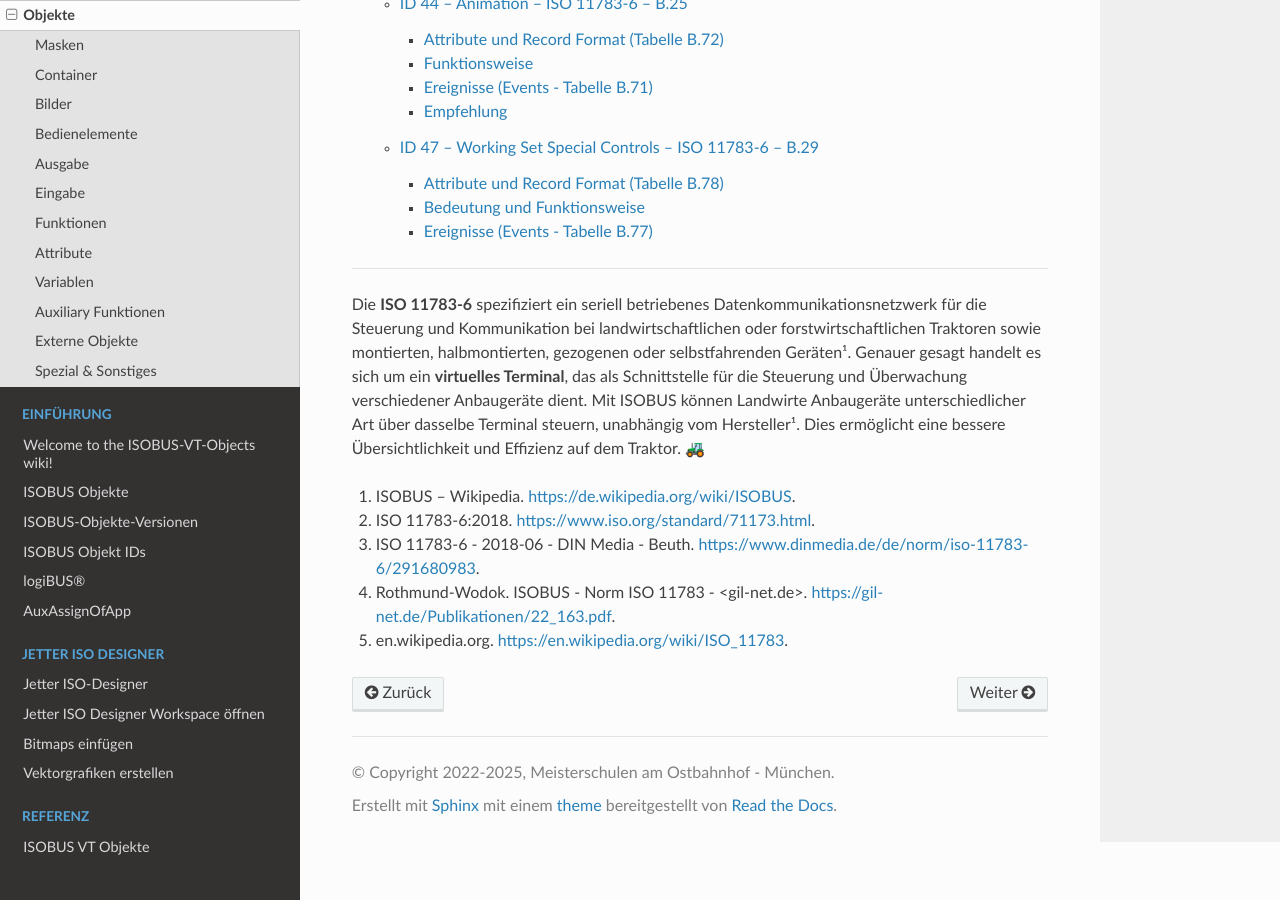
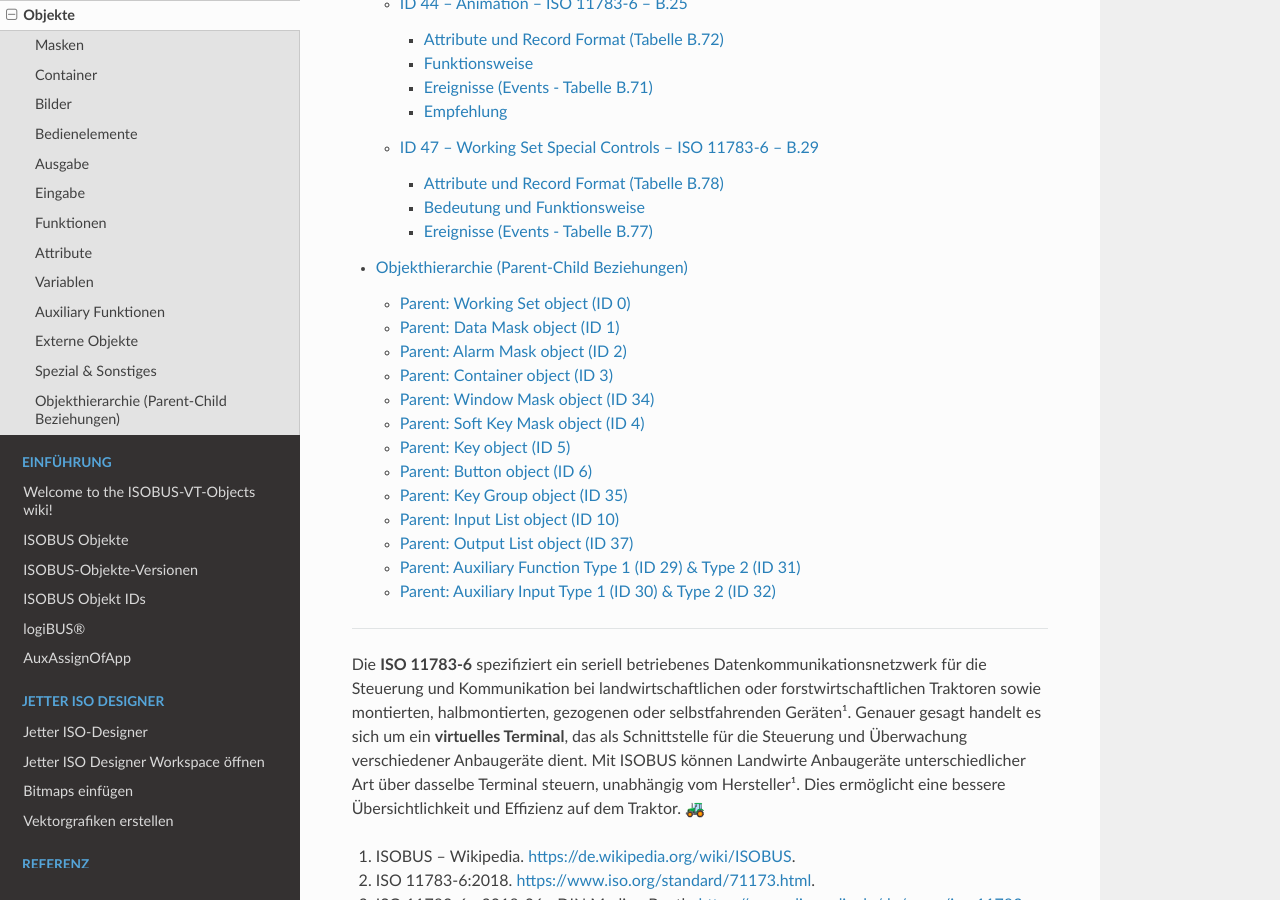
Before and after one commit to Meisterschulen-am-Ostbahnhof-Munchen/ISOBUS-VT-Objects-docs, a Sphinx documentation site: the page built from docs/Objekte/Objekte.md, in a window 1280 px wide and 900 px high, scrolled down 8004 px. Built offline with Sphinx 7.4.7 and the Read the Docs theme 3.1.0, drawn with Linux system fonts in a browser that asks for light colours; some of the changed lines change nothing that is shown.

Commit message:
docs: add page for object hierarchy (Table A.2)

````diff
--- a/docs/Objekte/Objekte.md
+++ b/docs/Objekte/Objekte.md
@@ -16,6 +16,7 @@
 Auxiliary
 Extern
 Spezial
+../Objekthierarchie
 ```
 
 ----
--- /dev/null
+++ b/docs/Objekthierarchie.md
@@ -0,0 +1,278 @@
+# Objekthierarchie (Parent-Child Beziehungen)
+
+```{index} single: Objekthierarchie
+```
+
+Diese Seite basiert auf **Tabelle A.2 — Allowed hierarchical relationships of objects** der ISO 11783-6:2018 (Annex A). Sie definiert, welche Objekte (Child) in welchen anderen Objekten (Parent) enthalten sein dürfen.
+
+Die angegebene Zahl steht für die minimale **VT-Version**, ab der diese Beziehung unterstützt wird.
+
+## Parent: Working Set object (ID 0)
+Das Working Set Objekt ist der Wurzel-Container einer Objekt-Pool-Hierarchie.
+
+| Child Object | Min. VT Version |
+| :--- | :--- |
+| Container object (ID 3) | 4 |
+| Output String object (ID 11) | 2 |
+| Output Number object (ID 12) | 2 |
+| Output Line object (ID 13) | 2 |
+| Output Rectangle object (ID 14) | 2 |
+| Output Ellipse object (ID 15) | 2 |
+| Output Polygon object (ID 16) | 2 |
+| Output Meter object (ID 17) | 4 |
+| Output Linear Bar Graph object (ID 18) | 4 |
+| Output Arched Bar Graph object (ID 19) | 4 |
+| Picture Graphic object (ID 20) | 2 |
+| Scaled Graphic object (ID 48) | 6 |
+| Object Pointer object (ID 27) | 4 |
+| External Object Pointer object (ID 43) | 5 |
+
+## Parent: Data Mask object (ID 1)
+Die Datenmaske ist der Hauptanzeigebereich für die Bedienung.
+
+| Child Object | Min. VT Version |
+| :--- | :--- |
+| Container object (ID 3) | 2 |
+| Key object (ID 5) | 2 |
+| Button object (ID 6) | 2 |
+| Input Boolean object (ID 7) | 2 |
+| Input String object (ID 8) | 2 |
+| Input Number object (ID 9) | 2 |
+| Input List object (ID 10) | 2 |
+| Output String object (ID 11) | 2 |
+| Output Number object (ID 12) | 2 |
+| Output Line object (ID 13) | 2 |
+| Output Rectangle object (ID 14) | 2 |
+| Output Ellipse object (ID 15) | 2 |
+| Output Polygon object (ID 16) | 2 |
+| Output Meter object (ID 17) | 4 |
+| Output Linear Bar Graph object (ID 18) | 4 |
+| Output Arched Bar Graph object (ID 19) | 4 |
+| Picture Graphic object (ID 20) | 2 |
+| Animation object (ID 44) | 5 |
+| Scaled Graphic object (ID 48) | 6 |
+| Object Pointer object (ID 27) | 2 |
+| External Object Pointer object (ID 43) | 5 |
+
+## Parent: Alarm Mask object (ID 2)
+Alarmmasken dienen zur Anzeige von Warnungen.
+
+| Child Object | Min. VT Version |
+| :--- | :--- |
+| Container object (ID 3) | 2 |
+| Key object (ID 5) | 2 |
+| Button object (ID 6) | 2 |
+| Input Boolean object (ID 7) | 2 |
+| Input String object (ID 8) | 2 |
+| Input Number object (ID 9) | 2 |
+| Input List object (ID 10) | 2 |
+| Output String object (ID 11) | 2 |
+| Output Number object (ID 12) | 2 |
+| Output Line object (ID 13) | 2 |
+| Output Rectangle object (ID 14) | 2 |
+| Output Ellipse object (ID 15) | 2 |
+| Output Polygon object (ID 16) | 2 |
+| Output Meter object (ID 17) | 4 |
+| Output Linear Bar Graph object (ID 18) | 4 |
+| Output Arched Bar Graph object (ID 19) | 4 |
+| Picture Graphic object (ID 20) | 2 |
+| Animation object (ID 44) | 5 |
+| Scaled Graphic object (ID 48) | 6 |
+| Object Pointer object (ID 27) | 2 |
+| External Object Pointer object (ID 43) | 5 |
+
+## Parent: Container object (ID 3)
+Container dienen zur Gruppierung von Objekten.
+
+| Child Object | Min. VT Version |
+| :--- | :--- |
+| Container object (ID 3) | 2 |
+| Key object (ID 5) | 2 |
+| Button object (ID 6) | 2 |
+| Input Boolean object (ID 7) | 2 |
+| Input String object (ID 8) | 2 |
+| Input Number object (ID 9) | 2 |
+| Input List object (ID 10) | 2 |
+| Output String object (ID 11) | 2 |
+| Output Number object (ID 12) | 2 |
+| Output Line object (ID 13) | 2 |
+| Output Rectangle object (ID 14) | 2 |
+| Output Ellipse object (ID 15) | 2 |
+| Output Polygon object (ID 16) | 2 |
+| Output Meter object (ID 17) | 4 |
+| Output Linear Bar Graph object (ID 18) | 4 |
+| Output Arched Bar Graph object (ID 19) | 4 |
+| Picture Graphic object (ID 20) | 2 |
+| Animation object (ID 44) | 5 |
+| Scaled Graphic object (ID 48) | 6 |
+| Object Pointer object (ID 27) | 2 |
+| External Object Pointer object (ID 43) | 5 |
+
+## Parent: Window Mask object (ID 34)
+Fenstermasken werden in User-Layouts verwendet.
+
+| Child Object | Min. VT Version |
+| :--- | :--- |
+| Container object (ID 3) | 4 |
+| Key object (ID 5) | 4 |
+| Button object (ID 6) | 4 |
+| Input Boolean object (ID 7) | 4 |
+| Input String object (ID 8) | 4 |
+| Input Number object (ID 9) | 4 |
+| Input List object (ID 10) | 4 |
+| Output String object (ID 11) | 4 |
+| Output Number object (ID 12) | 4 |
+| Output Line object (ID 13) | 4 |
+| Output Rectangle object (ID 14) | 4 |
+| Output Ellipse object (ID 15) | 4 |
+| Output Polygon object (ID 16) | 4 |
+| Output Meter object (ID 17) | 4 |
+| Output Linear Bar Graph object (ID 18) | 4 |
+| Output Arched Bar Graph object (ID 19) | 4 |
+| Picture Graphic object (ID 20) | 4 |
+| Animation object (ID 44) | 5 |
+| Scaled Graphic object (ID 48) | 6 |
+| Object Pointer object (ID 27) | 4 |
+| External Object Pointer object (ID 43) | 5 |
+
+## Parent: Soft Key Mask object (ID 4)
+Definiert die Belegung der Softkeys.
+
+| Child Object | Min. VT Version |
+| :--- | :--- |
+| Key object (ID 5) | 2 |
+| Object Pointer object (ID 27) | 2 |
+| External Object Pointer object (ID 43) | 5 |
+
+## Parent: Key object (ID 5)
+Inhalt einer Taste.
+
+| Child Object | Min. VT Version |
+| :--- | :--- |
+| Container object (ID 3) | 2 |
+| Output String object (ID 11) | 2 |
+| Output Number object (ID 12) | 2 |
+| Output Line object (ID 13) | 2 |
+| Output Rectangle object (ID 14) | 2 |
+| Output Ellipse object (ID 15) | 2 |
+| Output Polygon object (ID 16) | 2 |
+| Output Meter object (ID 17) | 4 |
+| Output Linear Bar Graph object (ID 18) | 4 |
+| Output Arched Bar Graph object (ID 19) | 4 |
+| Picture Graphic object (ID 20) | 2 |
+| Animation object (ID 44) | 5 |
+| Scaled Graphic object (ID 48) | 6 |
+| Object Pointer object (ID 27) | 2 |
+| External Object Pointer object (ID 43) | 5 |
+
+## Parent: Button object (ID 6)
+Inhalt einer Schaltfläche.
+
+| Child Object | Min. VT Version |
+| :--- | :--- |
+| Container object (ID 3) | 2 |
+| Output String object (ID 11) | 2 |
+| Output Number object (ID 12) | 2 |
+| Output Line object (ID 13) | 2 |
+| Output Rectangle object (ID 14) | 2 |
+| Output Ellipse object (ID 15) | 2 |
+| Output Polygon object (ID 16) | 2 |
+| Output Meter object (ID 17) | 4 |
+| Output Linear Bar Graph object (ID 18) | 4 |
+| Output Arched Bar Graph object (ID 19) | 4 |
+| Picture Graphic object (ID 20) | 2 |
+| Animation object (ID 44) | 5 |
+| Scaled Graphic object (ID 48) | 6 |
+| Object Pointer object (ID 27) | 2 |
+| External Object Pointer object (ID 43) | 5 |
+
+## Parent: Key Group object (ID 35)
+Gruppierung von Softkeys.
+
+| Child Object | Min. VT Version |
+| :--- | :--- |
+| Key object (ID 5) | 4 |
+| Object Pointer object (ID 27) | 4 |
+| External Object Pointer object (ID 43) | 5 |
+
+## Parent: Input List object (ID 10)
+Optionen in einer Auswahlliste.
+
+| Child Object | Min. VT Version |
+| :--- | :--- |
+| Container object (ID 3) | 4 |
+| Output String object (ID 11) | 2 |
+| Output Number object (ID 12) | 2 |
+| Output Line object (ID 13) | 4 |
+| Output Rectangle object (ID 14) | 4 |
+| Output Ellipse object (ID 15) | 4 |
+| Output Polygon object (ID 16) | 4 |
+| Output Meter object (ID 17) | 4 |
+| Output Linear Bar Graph object (ID 18) | 4 |
+| Output Arched Bar Graph object (ID 19) | 4 |
+| Picture Graphic object (ID 20) | 2 |
+| Animation object (ID 44) | 5 |
+| Scaled Graphic object (ID 48) | 6 |
+| Object Pointer object (ID 27) | 4 |
+| External Object Pointer object (ID 43) | 5 |
+
+## Parent: Output List object (ID 37)
+Optionen in einer Ausgabeliste.
+
+| Child Object | Min. VT Version |
+| :--- | :--- |
+| Container object (ID 3) | 4 |
+| Output String object (ID 11) | 4 |
+| Output Number object (ID 12) | 4 |
+| Output Line object (ID 13) | 4 |
+| Output Rectangle object (ID 14) | 4 |
+| Output Ellipse object (ID 15) | 4 |
+| Output Polygon object (ID 16) | 4 |
+| Output Meter object (ID 17) | 4 |
+| Output Linear Bar Graph object (ID 18) | 4 |
+| Output Arched Bar Graph object (ID 19) | 4 |
+| Picture Graphic object (ID 20) | 4 |
+| Animation object (ID 44) | 5 |
+| Scaled Graphic object (ID 48) | 6 |
+| Object Pointer object (ID 27) | 4 |
+| External Object Pointer object (ID 43) | 5 |
+
+## Parent: Auxiliary Function Type 1 (ID 29) & Type 2 (ID 31)
+Designator für Hilfsfunktionen.
+
+| Child Object | Min. VT Version |
+| :--- | :--- |
+| Output String object (ID 11) | 2 / 3 |
+| Output Number object (ID 12) | 2 / 3 |
+| Output Line object (ID 13) | 2 / 3 |
+| Output Rectangle object (ID 14) | 2 / 3 |
+| Output Ellipse object (ID 15) | 2 / 3 |
+| Output Polygon object (ID 16) | 2 / 3 |
+| Output Meter object (ID 17) | 4 / 3 |
+| Output Linear Bar Graph object (ID 18) | 4 / 3 |
+| Output Arched Bar Graph object (ID 19) | 4 / 3 |
+| Picture Graphic object (ID 20) | 2 / 3 |
+| Animation object (ID 44) | 5 |
+| Scaled Graphic object (ID 48) | 6 |
+| Object Pointer object (ID 27) | 2 / 3 |
+| External Object Pointer object (ID 43) | 5 |
+
+## Parent: Auxiliary Input Type 1 (ID 30) & Type 2 (ID 32)
+Designator für Hilfseingänge.
+
+| Child Object | Min. VT Version |
+| :--- | :--- |
+| Output String object (ID 11) | 3 |
+| Output Number object (ID 12) | 3 |
+| Output Line object (ID 13) | 3 |
+| Output Rectangle object (ID 14) | 3 |
+| Output Ellipse object (ID 15) | 3 |
+| Output Polygon object (ID 16) | 3 |
+| Output Meter object (ID 17) | 3 |
+| Output Linear Bar Graph object (ID 18) | 3 |
+| Output Arched Bar Graph object (ID 19) | 3 |
+| Picture Graphic object (ID 20) | 3 |
+| Animation object (ID 44) | 5 |
+| Scaled Graphic object (ID 48) | 6 |
+| Object Pointer object (ID 27) | 3 |
+| External Object Pointer object (ID 43) | 5 |
````
